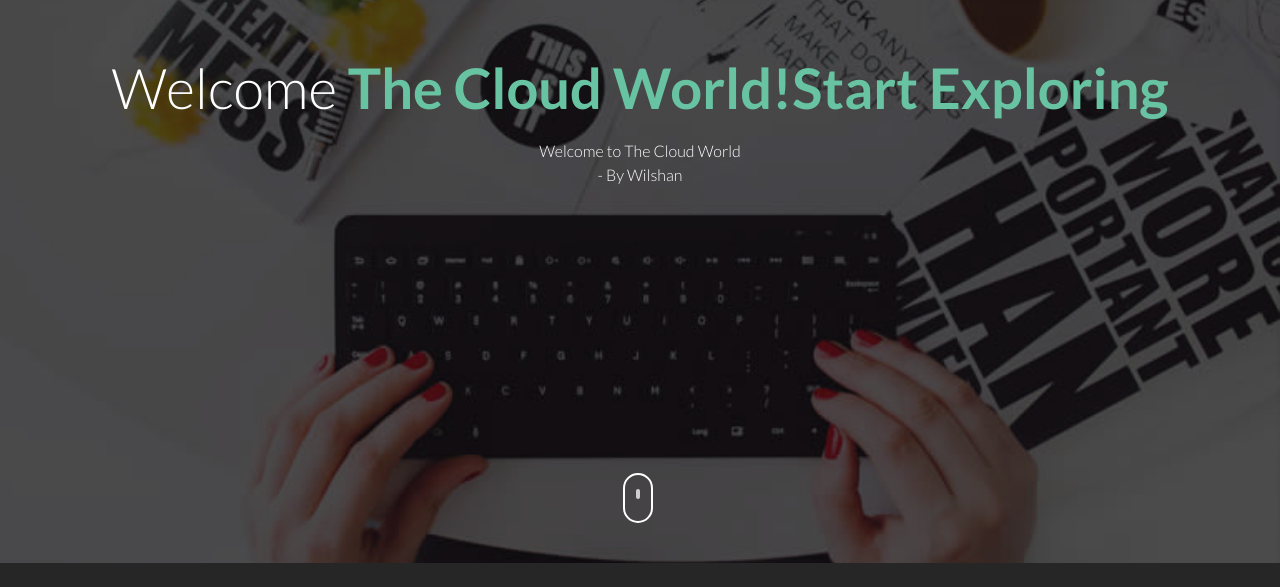
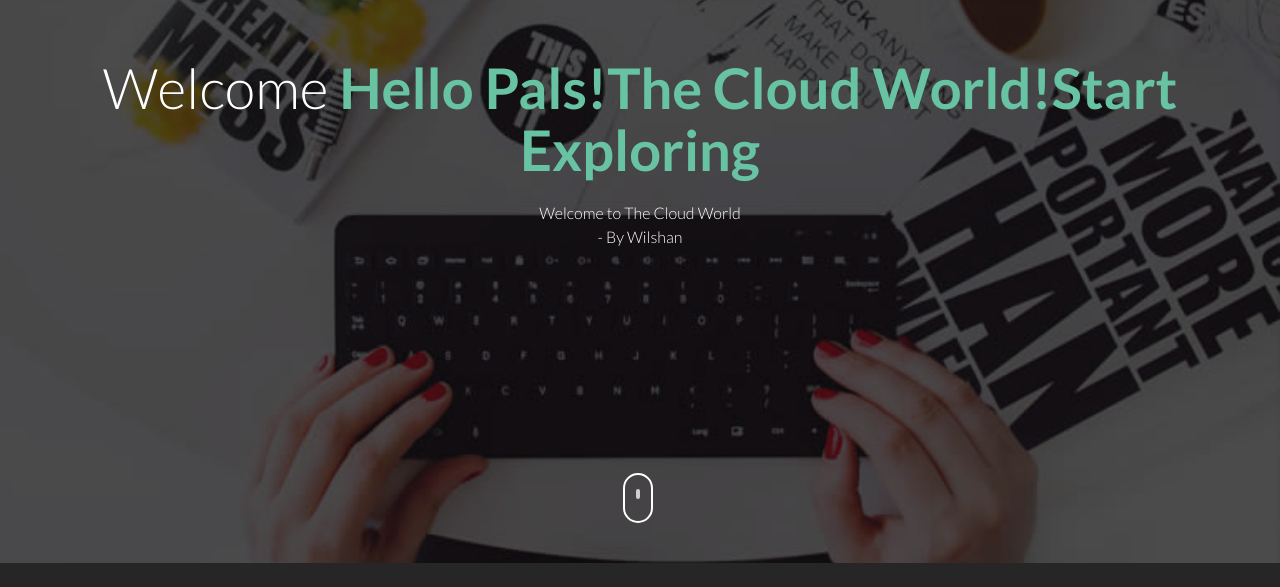
Before and after one commit to Ssatvik/codepipeline-s3, a plain HTML site: page index.html in a window 1280 px wide. Shown: the part 237-824 px from the top of the page. Drawn offline with Linux system fonts and the light colour scheme.

Commit message:
Update index.html

```diff
--- a/index.html
+++ b/index.html
@@ -39,7 +39,7 @@
 				<div class="col-md-12 text-center st-header-content">
 					<div class="logo"><a href=""><img src="images/logo.png" alt=""></a></div>
 					<div class="st-header-title">
-						<h2>Welcome <span>The Cloud World!Start Exploring</span></h2>
+						<h2>Welcome <span>Hello Pals!The Cloud World!Start Exploring</span></h2>
 						<p>Welcome to The Cloud World <br /> - By Wilshan </p>
 					</div>
 				</div>
```
